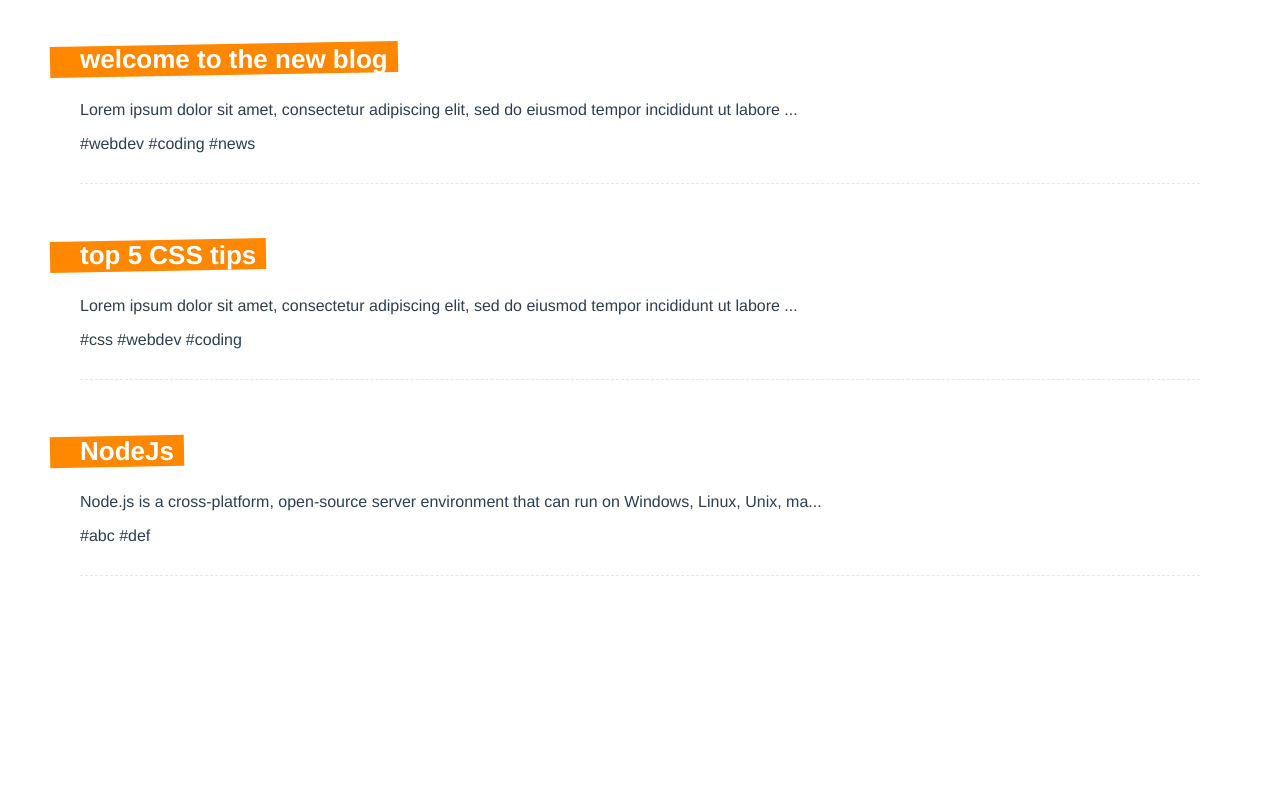
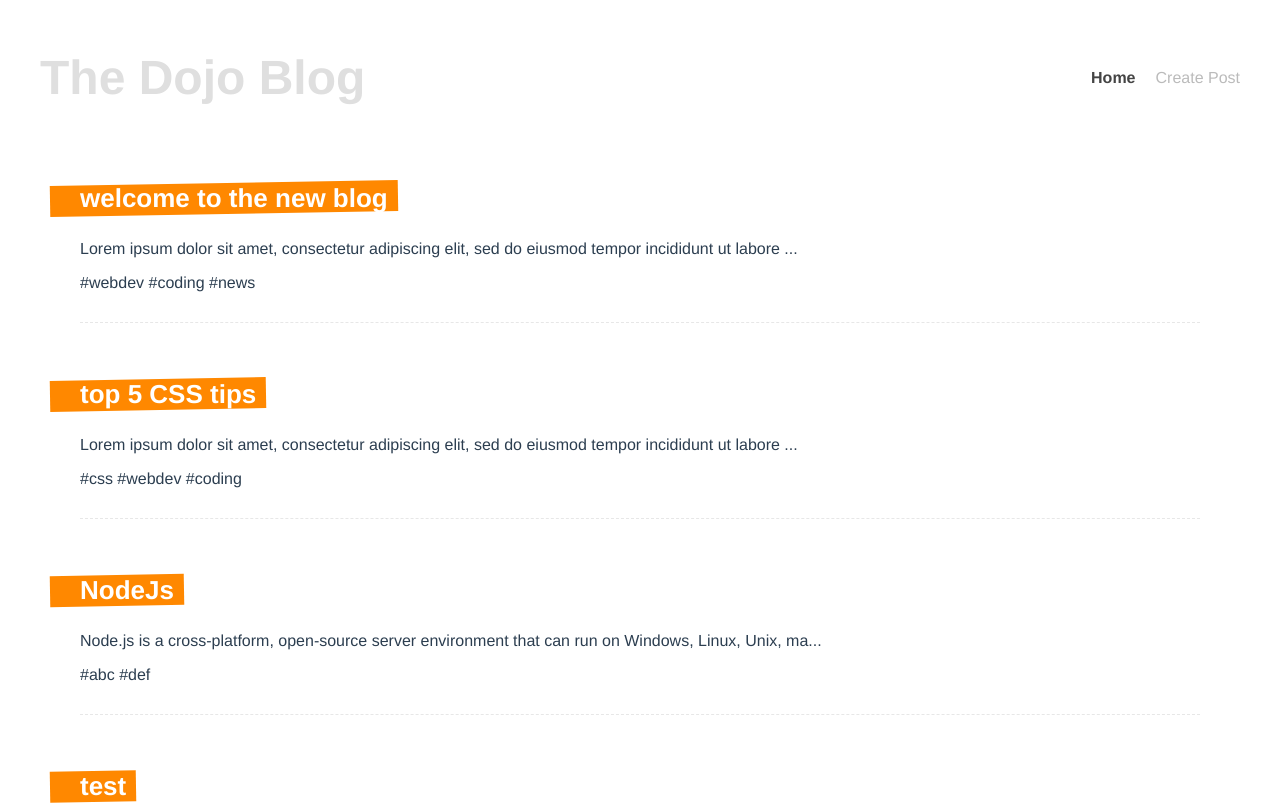
Before and after one commit to LinhKH/reaction-timer, a Vue app: page / in a window 1280 px wide. Shown: the top 805 px of the page. Built offline with nearby package versions, Linux system fonts and the light colour scheme; data requests are answered from the project's data file.

Commit message:
Routing Recap & Navbar & Using useRouter & Using useRoute

```diff
--- a/data/db.json
+++ b/data/db.json
@@ -28,6 +28,22 @@
         "abc",
         "def"
       ]
+    },
+    {
+      "id": 2916,
+      "title": "test",
+      "body": "212",
+      "tags": [
+        "sd"
+      ]
+    },
+    {
+      "id": 627,
+      "title": "d",
+      "body": "d",
+      "tags": [
+        "3"
+      ]
     }
   ]
 }
--- a/src/App.vue
+++ b/src/App.vue
@@ -1,6 +1,15 @@
 <template>
+    <Navbar />
     <router-view />
 </template>
+
+<script>
+import Navbar from './components/Navbar.vue'
+
+export default {
+    components: { Navbar }
+}
+</script>
 
 <style>
 #app {
--- /dev/null
+++ b/src/components/Navbar.vue
@@ -0,0 +1,41 @@
+<template>
+    <header>
+        <h1>The Dojo Blog</h1>
+        <nav>
+            <router-link :to="{ name: 'Home' }">Home</router-link>
+            <router-link :to="{ name: 'Create' }">Create Post</router-link>
+        </nav>
+    </header>
+</template>
+
+<script>
+export default {
+
+}
+</script>
+
+<style>
+header {
+    display: flex;
+    justify-content: space-between;
+    align-items: center;
+    max-width: 1200px;
+    margin: 0 auto;
+    padding: 10px;
+}
+
+header h1 {
+    color: #dfdfdf;
+    font-size: 48px;
+}
+
+header a {
+    color: #bbb;
+    text-decoration: none;
+    margin-left: 20px;
+}
+
+header a.router-link-active {
+    color: #444;
+    font-weight: bold;
+}</style>
--- a/src/views/Create.vue
+++ b/src/views/Create.vue
@@ -23,10 +23,12 @@
 //   - the endpoint is /posts to add a new post
 
 import { ref } from 'vue'
-import router from "@/router";
+// import router from "@/router";
+import { useRouter } from 'vue-router';
 
 export default {
     setup() {
+        const router = useRouter()
         const title = ref('')
         const body = ref('')
         const tags = ref([])
@@ -53,11 +55,11 @@
                 headers: { 'Content-Type': 'application/json' },
                 body: JSON.stringify(post)
             }).then(() => {
+                // router.to('/')
+                // router.push({ name: 'Home' })
                 router.push('/')
             }).catch(function (error) {
-                if (error.response.status === 422) {
-                    self.$router.push({ name: "Home" });
-                }
+                console.log(error.message)
             });
         }
 
--- a/src/views/Details.vue
+++ b/src/views/Details.vue
@@ -15,10 +15,14 @@
 // component imports
 import Spinner from '../components/Spinner.vue'
 
+import { useRoute } from "vue-router";
+
 export default {
     props: ['id'],
     components: { Spinner },
     setup(props) {
+        const router = useRoute();
+        console.log(router)
         const { error, post, load } = getPost(props.id)
 
         load()
```
